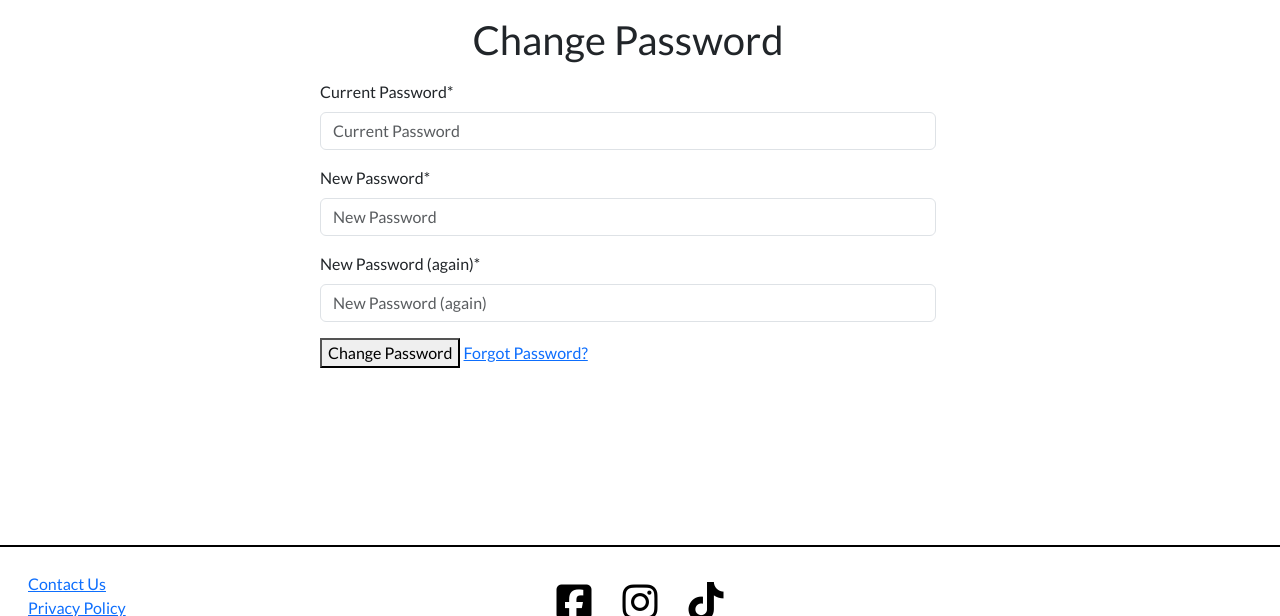
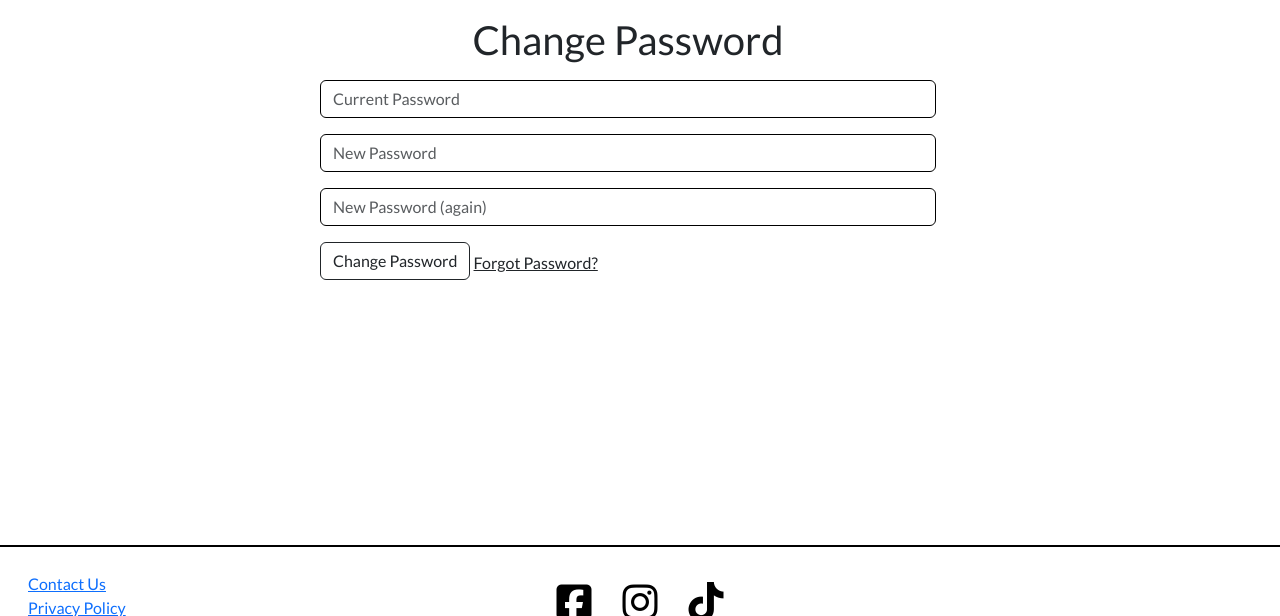
Before and after one commit to stephenbeese/FizzyBeese, a Django app: page /accounts/password/change/ in a window 1280 px wide. Shown: the part 150-766 px from the top of the page. Run offline with Django 4.2, Linux system fonts and the light colour scheme; a user stored in the database is signed in; data comes from the database, SQL or seed files in the repository; both versions use the stored data as it was after the commit; some libraries are stand-ins or nearby versions.

Commit message:
Complete allauth template styling

```diff
--- a/static/css/base.css
+++ b/static/css/base.css
@@ -108,6 +108,10 @@ body {
 
 .dropdown-item:hover {
     background-color: #ffb7ce;
+}
+
+input[name='q']::placeholder {
+    color: #595c5f;
 }
 
 /* Footer */
@@ -319,10 +323,6 @@ Product Details Page
     margin: 0 auto;
 }
 
-/* .image-container img {
-    display: block;
-} */
-
 .image-list {
     list-style: none;
     display: flex;
@@ -360,7 +360,24 @@ Product Details Page
     cursor: pointer;
 }
 
+/* Allauth forms */
 
+.allauth-form-inner-content p {
+    margin-top: 1rem;
+    color: #000;
+}
+
+.allauth-form-inner-content input {
+    border: 1px solid #000;
+}
+
+.allauth-form-inner-content label:not([for='id_remember']) {
+    display: none;
+}
+
+.allauth-form-inner-content input::placeholder {
+    color: #595c5f;
+}
 
 
 /*
--- a/templates/allauth/account/email.html
+++ b/templates/allauth/account/email.html
@@ -50,7 +50,7 @@
     <form method="post" action="{% url 'account_email' %}" class="add_email">
         {% csrf_token %}
         {{ form|crispy }}
-        <button name="action_add" type="submit">{% trans "Add E-mail" %}</button>
+        <button name="action_add" type="submit" class="btn btn-outline-dark mb-2">{% trans "Add E-mail" %}</button>
     </form>
   {% endif %}
 
--- a/templates/allauth/account/logout.html
+++ b/templates/allauth/account/logout.html
@@ -15,7 +15,7 @@
   {% if redirect_field_value %}
   <input type="hidden" name="{{ redirect_field_name }}" value="{{ redirect_field_value }}"/>
   {% endif %}
-  <button type="submit">{% trans 'Sign Out' %}</button>
+  <button type="submit" class="btn btn-outline-dark mb-2">{% trans 'Sign Out' %}</button>
 </form>
 
 
--- a/templates/allauth/account/password_change.html
+++ b/templates/allauth/account/password_change.html
@@ -10,7 +10,7 @@
     <form method="POST" action="{% url 'account_change_password' %}" class="password_change">
         {% csrf_token %}
         {{ form|crispy }}
-        <button type="submit" name="action">{% trans "Change Password" %}</button>
-        <a href="{% url 'account_reset_password' %}">{% trans "Forgot Password?" %}</a>
+        <button type="submit" name="action" class="btn btn-outline-dark mb-2">{% trans "Change Password" %}</button>
+        <a href="{% url 'account_reset_password' %}" class="text-dark">{% trans "Forgot Password?" %}</a>
     </form>
 {% endblock %}
--- a/templates/allauth/account/password_reset.html
+++ b/templates/allauth/account/password_reset.html
@@ -16,7 +16,7 @@
     <form method="POST" action="{% url 'account_reset_password' %}" class="password_reset">
         {% csrf_token %}
         {{ form|crispy }}
-        <input type="submit" value="{% trans 'Reset My Password' %}" />
+        <input class="btn btn-outline-dark mb-2" type="submit" value="{% trans 'Reset My Password' %}" />
     </form>
 
     <p>{% blocktrans %}Please contact us if you have any trouble resetting your password.{% endblocktrans %}</p>
--- a/templates/allauth/account/password_reset_done.html
+++ b/templates/allauth/account/password_reset_done.html
@@ -6,7 +6,6 @@
 {% block title %}{% trans "Password Reset" %}{% endblock %}
 
 {% block inner_content %}
-    <h1>{% trans "Password Reset" %}</h1>
     <h2 class="text-center my-3 fs-1">{% trans "Password Reset" %}</h2>
 
     {% if user.is_authenticated %}
--- a/templates/allauth/account/password_reset_from_key.html
+++ b/templates/allauth/account/password_reset_from_key.html
@@ -13,7 +13,7 @@
         <form method="POST" action="{{ action_url }}">
             {% csrf_token %}
             {{ form|crispy }}
-            <input type="submit" name="action" value="{% trans 'change password' %}"/>
+            <input class="btn btn-outline-dark mb-2" type="submit" name="action" value="{% trans 'change password' %}"/>
         </form>
     {% endif %}
 {% endblock %}
--- a/templates/allauth/account/password_set.html
+++ b/templates/allauth/account/password_set.html
@@ -10,6 +10,6 @@
     <form method="POST" action="{% url 'account_set_password' %}" class="password_set">
         {% csrf_token %}
         {{ form|crispy }}
-        <input type="submit" name="action" value="{% trans 'Set Password' %}"/>
+        <input class="btn btn-outline-dark mb-2" type="submit" name="action" value="{% trans 'Set Password' %}"/>
     </form>
 {% endblock %}
--- a/templates/allauth/account/verified_email_required.html
+++ b/templates/allauth/account/verified_email_required.html
@@ -18,7 +18,7 @@ verify ownership of your e-mail address. {% endblocktrans %}</p>
 verification. Please click on the link inside that e-mail. If you do not see the verification e-mail in your main inbox, check your spam folder. Otherwise
 contact us if you do not receive it within a few minutes.{% endblocktrans %}</p>
 
-<p>{% blocktrans %}<strong>Note:</strong> you can still <a href="{{ email_url }}">change your e-mail address</a>.{% endblocktrans %}</p>
+<p>{% blocktrans %}<strong>Note:</strong> you can still <a href="{{ email_url }}" class="text-dark">change your e-mail address</a>.{% endblocktrans %}</p>
 
 
 {% endblock %}
```
Also changed, not shown: db.sqlite3.
